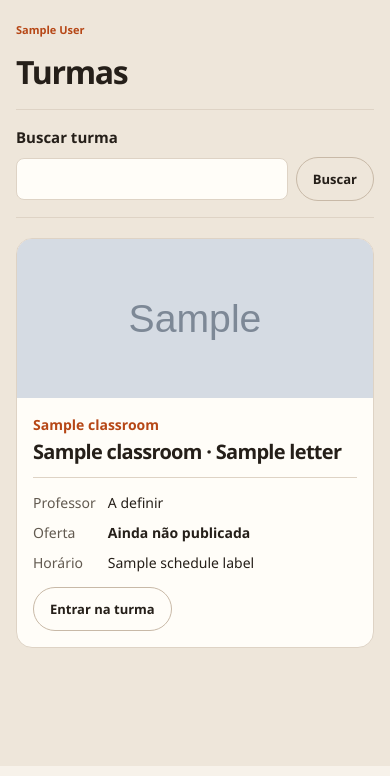
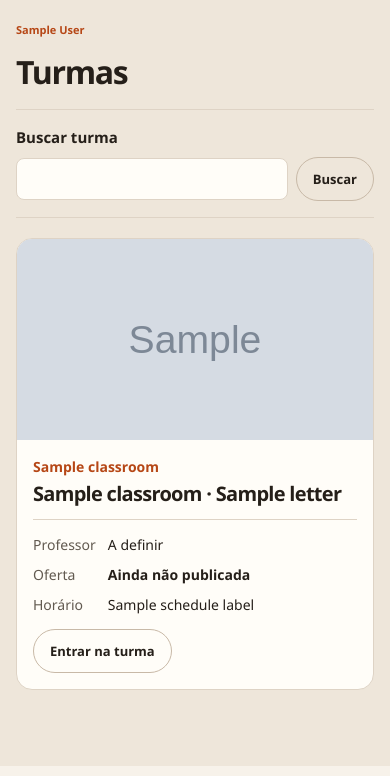
Before and after one commit to mtlisboa/analise_estudo, a Django app: template src/templates/institutions/classrooms.html in a window 390 px wide. Shown: the part 68-844 px from the top of the page. Run offline with Django 5.2, Linux system fonts and the light colour scheme; the template is opened without the code that fills it: most values are stand-ins (such as "Sample title", 1, 10 or a date in 2020); grey boxes marked "Sample" are stand-in pictures.

Commit message:
Amplia imagens dos cards de turmas e remove fundo laranja

```diff
--- a/src/static/css/classroom-cards.css
+++ b/src/static/css/classroom-cards.css
@@ -60,7 +60,7 @@
 
 .classroom-directory .classroom-card {
     display: grid;
-    grid-template-columns: minmax(0, 28%) minmax(0, 1fr);
+    grid-template-columns: minmax(0, 40%) minmax(0, 1fr);
     overflow: hidden;
     padding: 0;
     border: 1px solid var(--border);
@@ -74,8 +74,7 @@
 
 .classroom-card-cover {
     position: relative;
-    background: var(--primary-soft);
-    min-height: 132px;
+    min-height: 160px;
 }
 
 .classroom-card-image {
@@ -136,5 +135,5 @@
     .classroom-card-grid,
     .classroom-directory .classroom-card { grid-template-columns: minmax(0, 1fr); }
 
-    .classroom-card-cover { aspect-ratio: 2.25; }
+    .classroom-card-cover { aspect-ratio: 16 / 9; }
 }
```
